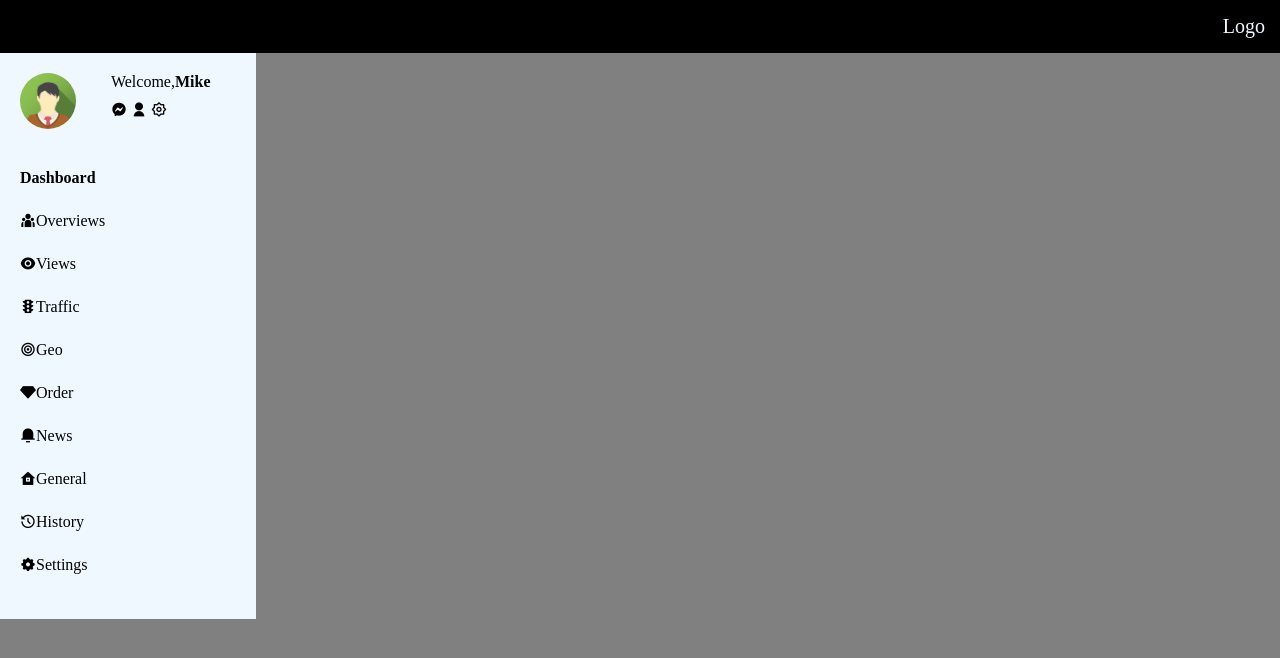
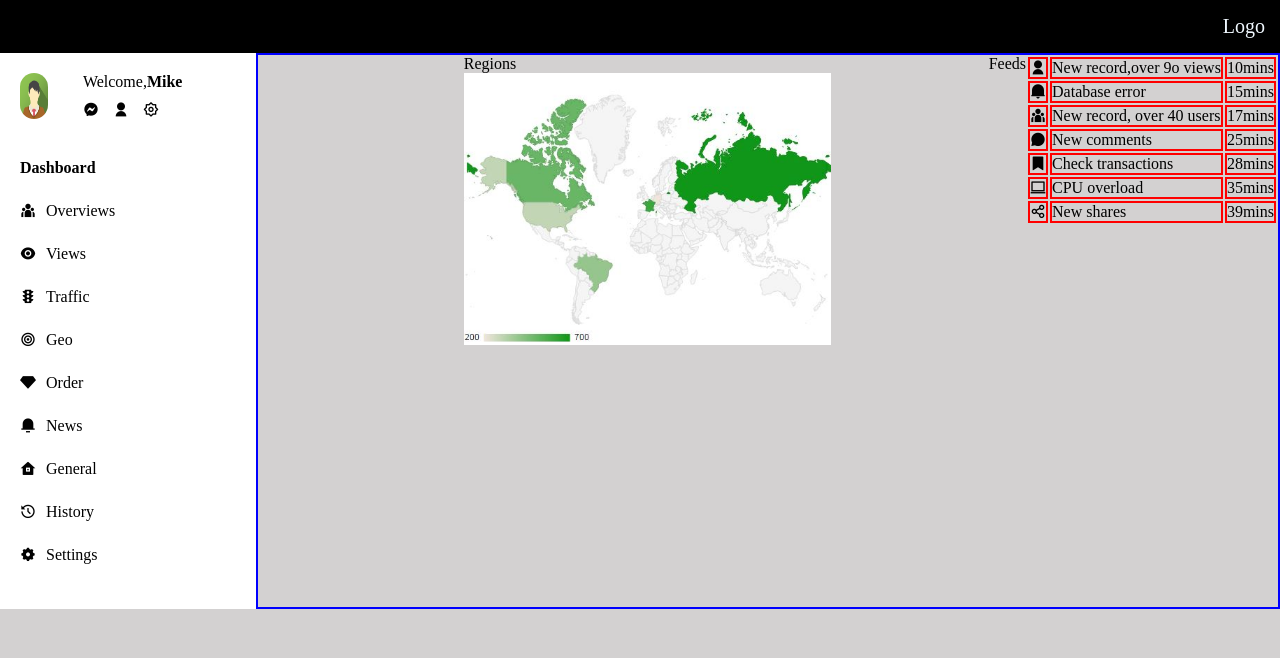
Before and after one commit to GajuQueen/Anonymouschallenge, a plain HTML site: page index.html in a window 1280 px wide. Drawn offline with nearby package versions, Linux system fonts and the light colour scheme.

Commit message:
6th commit
table

```diff
--- a/CSS/style.css
+++ b/CSS/style.css
@@ -6,7 +6,7 @@
     list-style: none;
 }
 body{
-    background-color: gray;
+    background-color: rgb(211, 209, 209);
 }
 header{
     background-color: black;
@@ -16,13 +16,13 @@ header{
     padding: 15px;
     font-size: 20px;
 }
-.main-sect{
-    width: 20%;
+.nav-bar{
+    width: 25%;
     /* border: 2px solid blue; */
-    background-color: aliceblue;
+    background-color: rgb(255, 255, 255);
 }
 .navbar img{
-width: 500%;
+width: 250%;
 border-radius: 30px;
 
 }
@@ -44,6 +44,9 @@ margin-left: 35px;
     margin-top: 200px;
 
 }
+.icons i{
+    margin-right: 10px;
+}
 i{
     color: rgb(2, 2, 2);
 }
@@ -51,8 +54,47 @@ i{
     /* border: 2px solid blue; */
     width: 20%;
     padding: 20px;
-
 }
 .dtn li{
     margin-bottom: 25px;
 }
+.dtn a{
+    margin-right: 10px;
+}
+/* main*************************************8 */
+.main-sect{
+    border: 2px solid blue;
+    /* padding: 10px; */
+    width: 100%;
+}
+.all{
+    display: flex;
+}
+.fr{
+    display: flex;
+    justify-content: end;
+}
+.fr img{
+    width: 70%;
+}
+.mr{
+    display: block;
+}
+/* grid1{
+    display: grid;
+    grid-template-columns: auto auto auto;
+    gap: 20px;
+    background-color: aqua;
+} */
+table{
+    /* border: 2px solid blue; */
+    /* width: 45%; */
+    display: block;
+}
+td{
+    border: 2px solid red;
+    margin-right: 20px;
+}
+.tr{
+    border: 20px solid blue;
+}
--- a/index.html
+++ b/index.html
@@ -8,11 +8,12 @@
     <link rel="stylesheet" href="./CSS/style.css">
     <link href="https://cdn.jsdelivr.net/npm/remixicon@4.5.0/fonts/remixicon.css" rel="stylesheet" />
 </head>
-
+<header>Logo</header>
 <body>
-    <header>Logo</header>
-    <main class="main-sect">
-        <nav class="navbar">
+    <!-- Sidebar***************************** -->
+    <main class="all">
+        <nav class="nav-bar">
+            <div class="navbar">
                 <img src="./Assets/avatar 1.png">
                 <div class="psn">
                     <p>Welcome, <b>Mike</b></p>
@@ -22,7 +23,7 @@
                         <a href="#"><i class="ri-settings-2-line"></i></a>
                     </div>
                 </div>
-        </nav>
+            </div>
             <ul class="dtn">
                 <li><b>Dashboard</b></li>
                 <li><a href="#"><i class="ri-team-fill"></i></a>Overviews</li>
@@ -35,6 +36,57 @@
                 <li><a href="#"><i class="ri-history-fill"></i></a>History</li>
                 <li><a href="#"><i class="ri-settings-5-fill"></i></a>Settings</li>
             </ul>
+        </nav>
+        <!-- main********************************* -->
+        <main class="main-sect">
+            <!-- <h1>
+                <a href="#"><i class="ri-time-fill"></i>My Dashboard</a>
+            </h1> -->
+            <div class="fr">
+                <div class="mh">
+                <p>Regions</p>
+                <img src="./Assets/region.jpg">
+            </div>
+                <p>Feeds</p>
+                <table>
+                    <tr>
+                        <td><a href="#"><i class="ri-user-fill"></i></a></td>
+                        <td>New record,over 9o views</td>
+                        <td>10mins</td>
+                    </tr>
+                    <tr class="tr">
+                        <td><a href="#"><i class="ri-notification-2-fill"></i></a></td>
+                        <td>Database error</td>
+                        <td>15mins</td>
+                    </tr>
+                    <tr>
+                        <td><a href="#"><i class="ri-team-fill"></i></a></td>
+                        <td>New record, over 40 users</td>
+                        <td>17mins</td>
+                    </tr>
+                    <tr>
+                        <td><a href="#"><i class="ri-chat-3-fill"></i></a></td>
+                        <td>New comments</td>
+                        <td>25mins</td>
+                    </tr>
+                    <tr>
+                        <td><a href="#"><i class="ri-bookmark-fill"></i></a></td>
+                        <td>Check transactions</td>
+                        <td>28mins</td>
+                    </tr>
+                    <tr>
+                        <td><a href="#"><i class="ri-macbook-line"></i></a></td>
+                        <td>CPU overload</td>
+                        <td>35mins</td>
+                    </tr>
+                    <tr>
+                        <td><a href="#"><i class="ri-share-line"></i></a></td>
+                        <td>New shares</td>
+                        <td>39mins</td>
+                    </tr>
+                </table>
+            </div>
+        </main>
     </main>
 </body>
 
```
Lines whose indentation alone changed are shown as unchanged.
